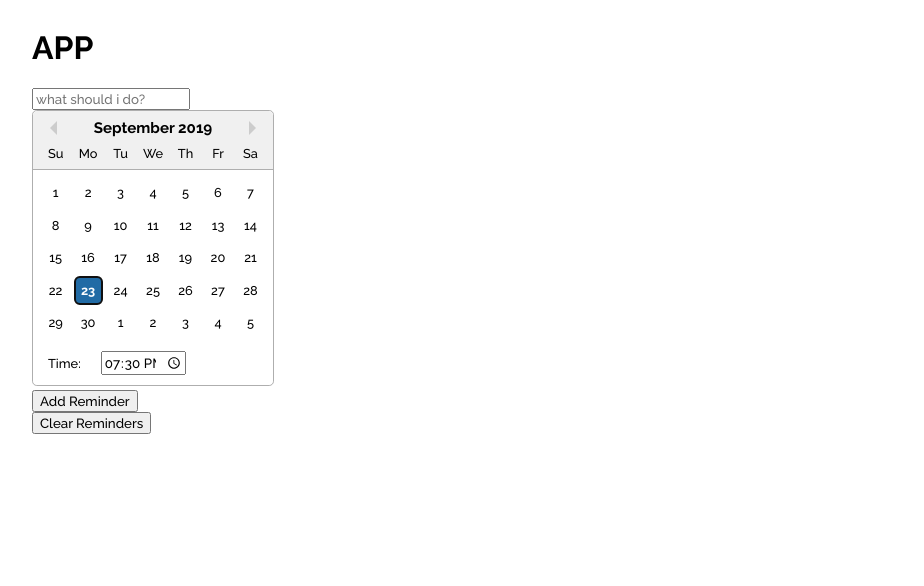
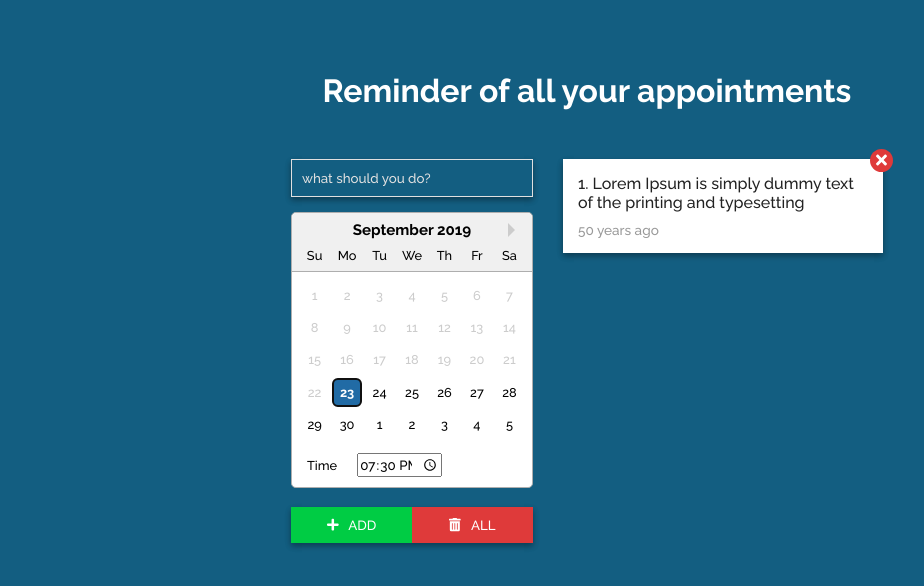
Before and after one commit to el8rbawy/Reminder-App, a React (Create React App) app: page / in a window 1280 px wide. Shown: the top 586 px of the page, without its empty margins (53-977 px from the left). Built offline with nearby package versions, Linux system fonts and the light colour scheme.

Commit message:
Add style & Add validation and bug fixes

```diff
--- a/src/App.js
+++ b/src/App.js
@@ -1,26 +1,28 @@
 import React, { Component } from 'react';
-import { connect } from 'react-redux';
+import { ToastContainer } from 'react-toastify';
 import Inputs from './components/inputs';
 import View from './components/view';
-import { clear_Reminder } from './actions';
 
 class App extends Component {
    render() {
       return (
-         <div className="container">
-            <div className="row">
-               <div className="col-6">
-                  <h1>APP</h1>
-                  <Inputs />
-                  <button onClick={ this.props.clear_Reminder }>Clear Reminders</button>
-               </div>
-               <div className="col-6">
-                  <View />
+         <div className="app">
+            <div className="container">
+               <h1>Reminder of all your appointments</h1>
+               <div className="row justify-content-center">
+                  <div className="col-auto">
+                     <Inputs />
+
+                  </div>
+                  <div className="col-auto" style={{width: "350px"}}>
+                     <View />
+                  </div>
                </div>
             </div>
+            <ToastContainer pauseOnHover={false} />
          </div>
       )
    }
 }
 
-export default connect(null, { clear_Reminder })(App);
+export default App;
--- a/src/actions/index.js
+++ b/src/actions/index.js
@@ -18,7 +18,7 @@ export const
 
       return action;
    },
-   clear_Reminder = () => {
+   clear_Reminders = () => {
       const action = {
          type: CLEAR_REMINDERS
       }
--- a/src/components/inputs/index.js
+++ b/src/components/inputs/index.js
@@ -1,38 +1,62 @@
 import React from 'react';
 import { connect } from 'react-redux';
-import { Formik, Form, Field } from 'formik';
+import * as yup from 'yup';
+import { Formik, Field, ErrorMessage } from 'formik';
 import DatePicker from "react-datepicker";
 import "react-datepicker/dist/react-datepicker.css";
-import { add_Reminder } from '../../actions';
+import { FontAwesomeIcon } from '@fortawesome/react-fontawesome';
+import { faTrashAlt, faPlus } from '@fortawesome/free-solid-svg-icons';
+import { toast } from 'react-toastify';
+import { add_Reminder, clear_Reminders } from '../../actions';
+import { Form, Buttons } from './style';
 
 const Inputs = (props) => {
 
    const handleSubmit = (values, {resetForm}) => {
-      console.log(values)
       resetForm()
       props.add_Reminder(values.name, values.date)
+      toast.info('Added successfully')
+   },
+   Schema = () => {
+      const schema = yup.object().shape({
+         name: yup.string().required()
+         .min(5, 'must be at least 5 characters').max(65, ' must be at most 65 characters')
+      })
+      return schema;
+   },
+   clearAll = () => {
+      props.clear_Reminders()
    }
 
    return (
       <Formik
-         initialValues={{ name: '' }}
+         initialValues={{ name: '', date: new Date() }}
          onSubmit={handleSubmit}
+         validationSchema={Schema}
          render={props => (
             <Form autoComplete="off" onSubmit={ props.handleSubmit }>
-               <Field name="name" type="text" placeholder="what should i do?" />
+               { props.errors.name && Object.keys(props.touched).length ? <span><ErrorMessage name="name" /></span> : null }
+               <Field name="name" type="text" placeholder="what should you do?" />
                <DatePicker
-                  selected={new Date()}
+                  selected={ props.values.date }
                   onChange={value => props.setFieldValue('date', value)}
-                  timeInputLabel="Time:"
                   dateFormat="MM/dd/yyyy h:mm aa"
                   showTimeInput
                   inline
+                  minDate={new Date()}
                />
-               <button type="submit">Add Reminder</button>
+               <Buttons>
+                  <button type="submit"><FontAwesomeIcon icon={faPlus} />
+                     <span>ADD</span>
+                  </button>
+                  <button type="button" onClick={ clearAll }><FontAwesomeIcon icon={faTrashAlt} />
+                     <span>ALL</span>
+                  </button>
+               </Buttons>
             </Form>
          )}
       />
    )
 }
 
-export default connect(null, { add_Reminder })(Inputs);
+export default connect(null, { add_Reminder, clear_Reminders })(Inputs);
--- /dev/null
+++ b/src/components/inputs/style.js
@@ -0,0 +1,52 @@
+import styled from 'styled-components';
+
+export const Form = styled.form`
+   > input:first-of-type {
+      padding: 10px;
+      margin-bottom: 15px;
+      width: 100%;
+      outline: none;
+      border: 1px solid rgb(224, 224, 224);
+      background-color: transparent;
+      color: rgb(224, 224, 224);
+      box-shadow: 0 3px 6px rgba(0,0,0,0.16), 0 3px 6px rgba(0,0,0,0.23);
+   }
+   > span {
+      color: #fff;
+      margin-bottom: 5px;
+      background-color: #df3a3a;
+      padding: 5px 10px;
+      font-size: .9rem;
+      display: block;
+   }
+`,
+Buttons = styled.div`
+   display: flex;
+   justify-content: space-between;
+   margin-top: 15px;
+   box-shadow: 0 3px 6px rgba(0,0,0,0.16), 0 3px 6px rgba(0,0,0,0.23);
+
+   button {
+      width: 50%;
+      border: none;
+      padding: 10px;
+      cursor: pointer;
+      transition: all .3s ease-in-out;
+      color: #fff;
+      outline: none;
+
+      &:first-of-type {
+         background-color: #00cc44;
+         &:hover {
+            background-color: #00b33c;
+         }
+      }
+      &:last-of-type {
+         background-color: #df3a3a;
+         &:hover {
+            background-color: #c52020;
+         }
+      }
+      span {margin-left: 10px;}
+   }
+`
--- a/src/components/view/index.js
+++ b/src/components/view/index.js
@@ -1,19 +1,26 @@
 import React from 'react';
 import { connect } from 'react-redux';
 import moment from 'moment';
+import { FontAwesomeIcon } from '@fortawesome/react-fontawesome';
+import { faTimes } from '@fortawesome/free-solid-svg-icons';
 import { remove_Reminder } from '../../actions';
+import { UL } from './style';
 
 const View = (props) => {
 
-   let mapReminders = props.reminder.map(item => (
+   let mapReminders = props.reminder.length ? props.reminder.map((item, index) => (
       <li key={ item.id }>
-         <span>{ item.text }</span>
+         <span>{index+1 + '. ' + item.text }</span>
          <span>{ moment(new Date(item.date)).fromNow() }</span>
-         <span onClick={() => props.remove_Reminder(item.id)}>X</span>
+         <span onClick={() => props.remove_Reminder(item.id)}>
+            <FontAwesomeIcon icon={ faTimes } />
+         </span>
       </li>
-   ))
+   )) : <div style={{textAlign: "center", lineHeight: "382.47px"}}>
+            Unfortunately empty, add a reminder now!
+        </div>
 
-   return <ul>{ mapReminders }</ul>
+   return <UL>{ mapReminders }</UL>
 
 }
 
--- /dev/null
+++ b/src/components/view/style.js
@@ -0,0 +1,43 @@
+import styled from 'styled-components';
+
+export const UL = styled.ul`
+   width: 100%;
+   word-wrap: break-word;
+
+   li {
+      position: relative;
+      list-style: none;
+      background-color: #fff;
+      color: #222;
+      padding: 15px;
+      margin-bottom: 30px;
+      box-shadow: 0 3px 6px rgba(0,0,0,0.16), 0 3px 6px rgba(0,0,0,0.23);
+
+      > span {
+         display: block;
+         transition: all .3s ease-in-out;
+
+         &:first-of-type {
+            margin-bottom: 10px;
+         }
+         &:nth-of-type(2) {
+            font-size: 0.85rem;
+            color: #999;
+         }
+         &:last-of-type {
+            position: absolute;
+            top: -10px;
+            right: -10px;
+            background-color: #df3a3a;
+            color: #fff;
+            padding: 2px 6px;
+            border-radius: 50%;
+            cursor: pointer;
+
+            &:hover {
+               background-color: #c52020;
+            }
+         }
+      }
+   }
+`
--- a/src/index.js
+++ b/src/index.js
@@ -5,6 +5,7 @@ import { Provider } from 'react-redux';
 import reminders from './reducers';
 import App from './App';
 import 'bootstrap/dist/css/bootstrap-grid.css';
+import 'react-toastify/dist/ReactToastify.css';
 import './index.scss'
 
 const store = createStore(
--- a/src/index.scss
+++ b/src/index.scss
@@ -1,7 +1,21 @@
-* {
+* { // Settings
    font-family: 'Raleway', sans-serif;
+   margin: 0;
+   padding: 0;
 }
+body {
+   background-color: rgb(19, 94, 129);
+   color: #fff;
+}
+span {display: inline-block;}
+button {display: block;}
+::placeholder {color: rgb(224, 224, 224);}
 
-button {
-   display: block;
+.app { // Style App.js
+   margin: 4.5rem 0 8rem;
+
+   h1 {
+      text-align: center;
+      margin-bottom: 50px;
+   }
 }
--- a/src/reducers/index.js
+++ b/src/reducers/index.js
@@ -1,6 +1,8 @@
 import { ADD_REMINDER, REMOVE_REMINDER, CLEAR_REMINDERS } from '../types';
 
-const reminders = (state = [], action) => {
+const reminders = (state = [
+   {id: 1, text: 'Lorem Ipsum is simply dummy text of the printing and typesetting', date: null}]
+   , action) => {
    let reminders = null;
 
    switch(action.type) {
```
Also changed, not shown: package.json (+6 -1 lines), 1 other file (tests, documents, lock files or other folders).
